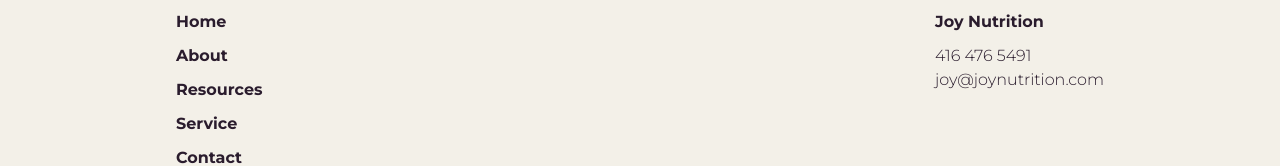
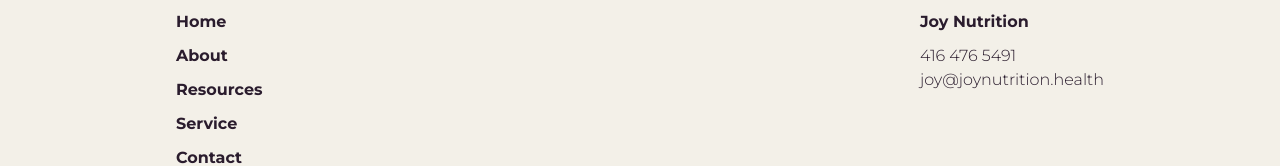
Before and after one commit to chijiokeokafo/joy-nutrition, a Vue app: page / in a window 1280 px wide. Shown: the part 3528-3694 px from the top of the page. Built offline with nearby package versions, Linux system fonts and the light colour scheme.

Commit message:
FIxing footer email typo

```diff
--- a/src/components/Footer.vue
+++ b/src/components/Footer.vue
@@ -33,7 +33,7 @@
         <p><strong>Joy Nutrition</strong></p>
 
         <p><a href="tel:416-476-5491">416 476 5491</a><br>
-        <a href="mailto:joy@joynutrition.com">joy@joynutrition.com</a></p>
+        <a href="mailto:joy@joynutrition.com">joy@joynutrition.health</a></p>
       </div>
     </div>
   </div>
```
